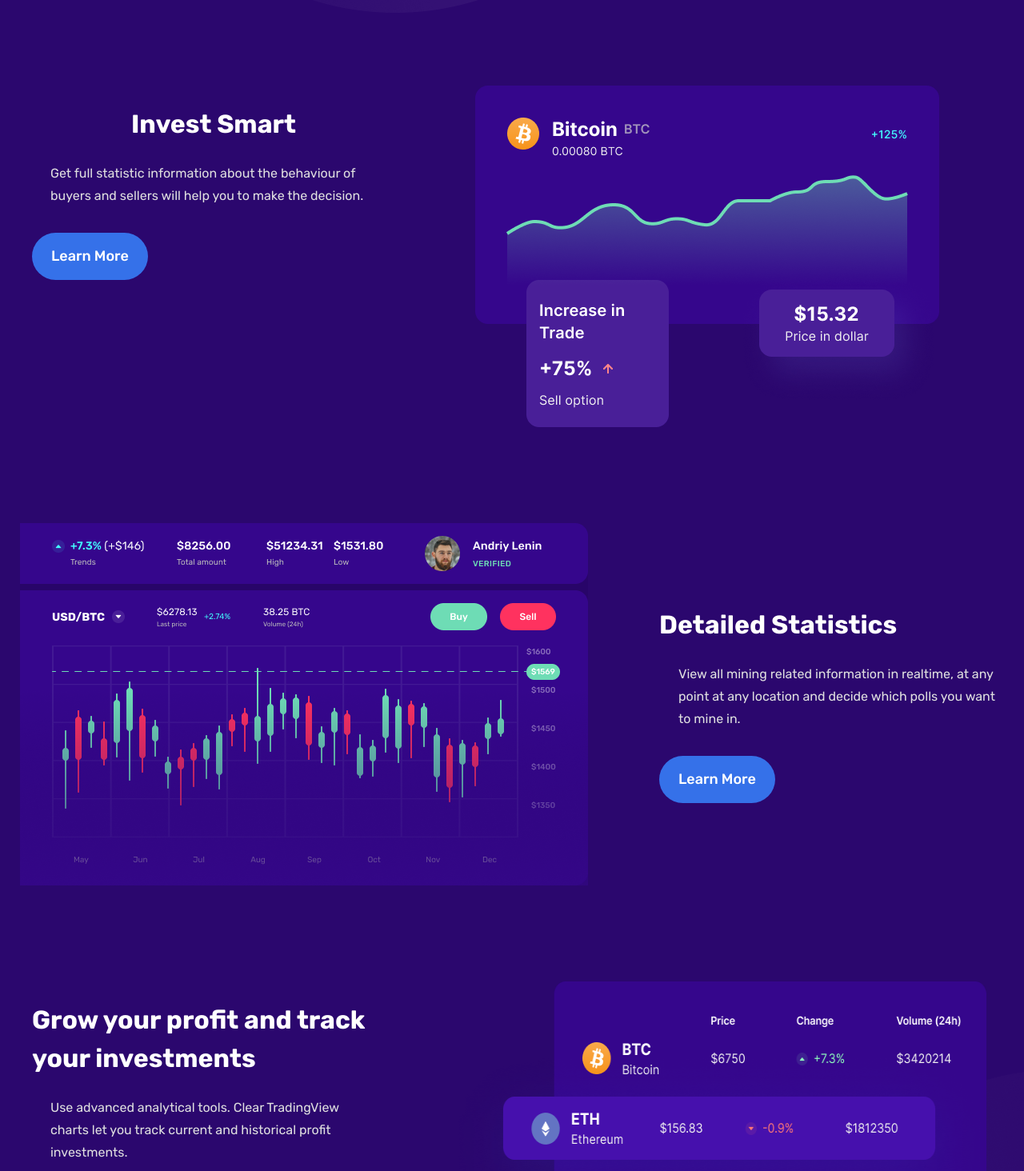
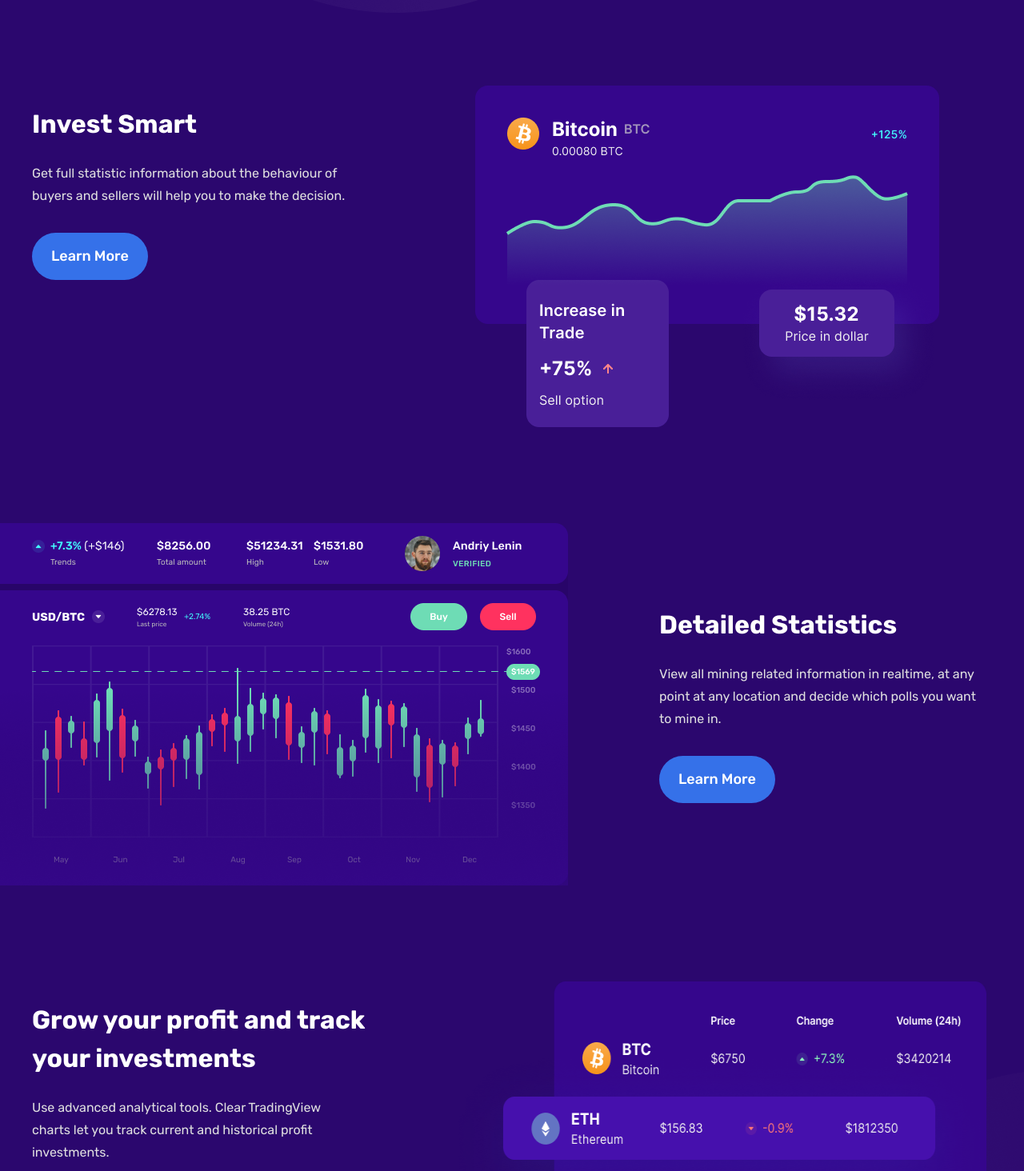
Before and after one commit to xeuxdev/crappo-cryptocurrency-website-challenge, a Next.js app: page / in a window 1280 px wide. Shown: the part 3446-4910 px from the top of the page at 80% size. Built offline with nearby package versions, Linux system fonts and the light colour scheme.

Commit message:
fixed features for all screen sizes

```diff
--- a/pages/Features.tsx
+++ b/pages/Features.tsx
@@ -60,8 +60,8 @@
           whileInView={featureVariant.left.show}
           viewport={{ once: true }}
         >
-          <p className="text-h3 text-white mb-6 text-center">Invest Smart</p>
-          <p className="text-body_sm_rg text-gray_5 mb-8 sm:w-[408px] mx-auto">
+          <p className="text-h3 text-white mb-6">Invest Smart</p>
+          <p className="text-body_sm_rg text-gray_5 mb-8 sm:w-[408px] mx-auto lg:mx-0">
             Get full statistic information about the behaviour of buyers and
             sellers will help you to make the decision.
           </p>
@@ -79,7 +79,7 @@
       </div>
 
       {/* feature-2 */}
-      <div className="min-h-[453px] flex items-center flex-col gap-[89px] lg:flex-row-reverse mb-[120px] px-5 md:px-7 xl:px-0">
+      <div className="min-h-[453px] flex items-center flex-col gap-[89px] lg:flex-row-reverse mb-[120px] px-5 md:px-7 xl:px-0 relative">
         {/* text */}
         <motion.div
           className="w-full sm:w-[456px] h-[247px] mx-auto lg:mx-0 text-center lg:text-left"
@@ -88,15 +88,16 @@
           viewport={{ once: true }}
         >
           <p className="text-h3 text-white mb-6">Detailed Statistics</p>
-          <p className="text-body_sm_rg text-gray_5 mb-8 sm:w-[408px] mx-auto">
+          <p className="text-body_sm_rg text-gray_5 mb-8 sm:w-[408px] mx-auto lg:mx-0">
             View all mining related information in realtime, at any point at any
             location and decide which polls you want to mine in.
           </p>
           <PlainButton name="Learn More" />
         </motion.div>
         {/* illustraation */}
+        <div className="w-full md:w-[710px] h-[300px] mx-auto lg:mx-0 md:h-[453px] relative lg:absolute left-0">
           <motion.div
-          className="w-full md:w-[710px] h-[300px] mx-auto lg:mx-0 md:h-[453px] relative"
+            className="relative w-full md:w-[555px] xl:w-[710px] h-[300px] mx-auto lg:mx-0 md:h-[453px] "
             initial={featureVariant.fade.hide}
             whileInView={featureVariant.fade.show}
             viewport={{ once: true }}
@@ -107,6 +108,7 @@
               layout="fill"
             />
           </motion.div>
+        </div>
       </div>
 
       {/* feature-3 */}
@@ -121,7 +123,7 @@
           <p className="text-h3 text-white mb-6">
             Grow your profit and track your investments
           </p>
-          <p className="text-body_sm_rg text-gray_5 mb-8 sm:w-[408px] mx-auto">
+          <p className="text-body_sm_rg text-gray_5 mb-8 sm:w-[408px] mx-auto lg:mx-0">
             Use advanced analytical tools. Clear TradingView charts let you
             track current and historical profit investments.
           </p>
```
Lines whose indentation alone changed are shown as unchanged.
